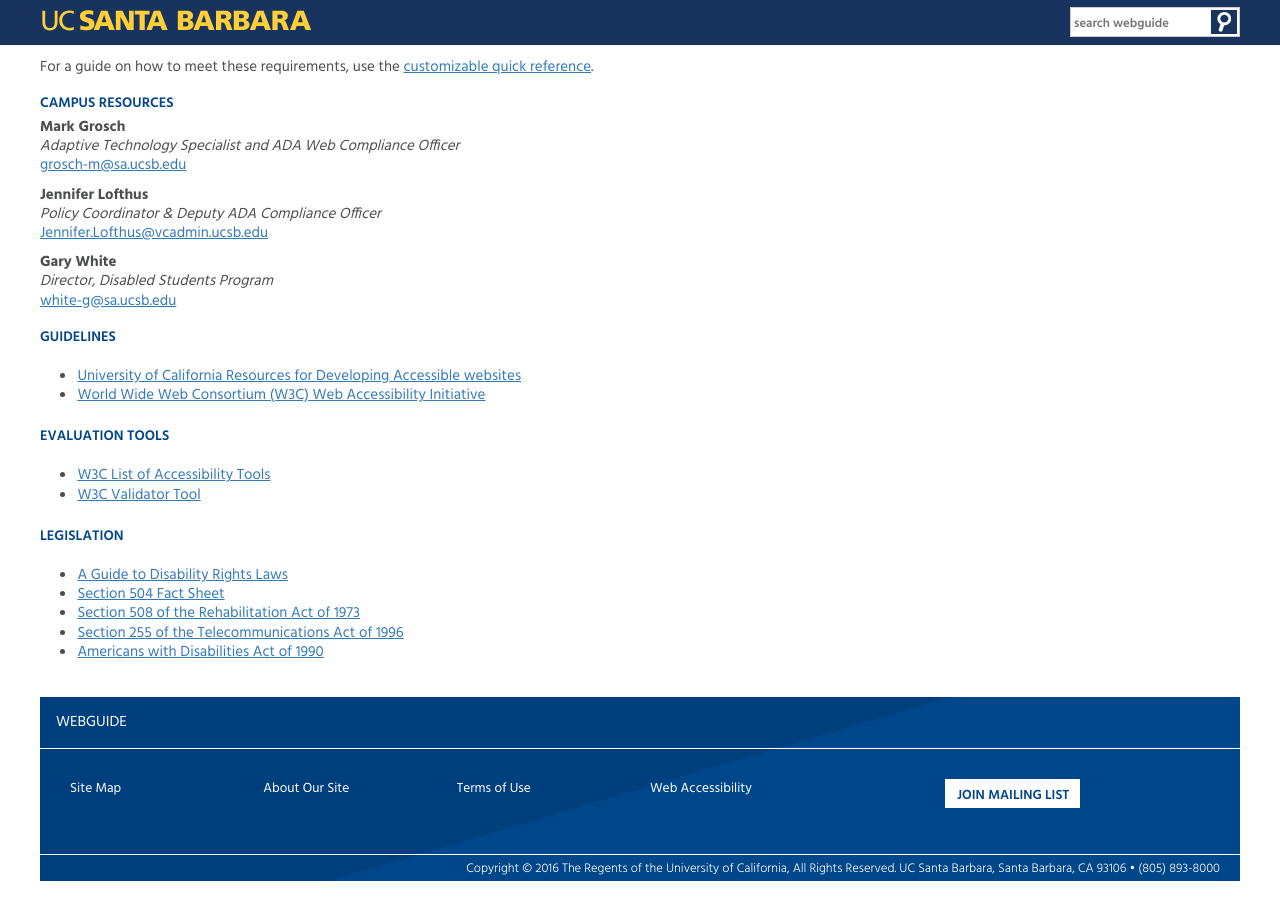
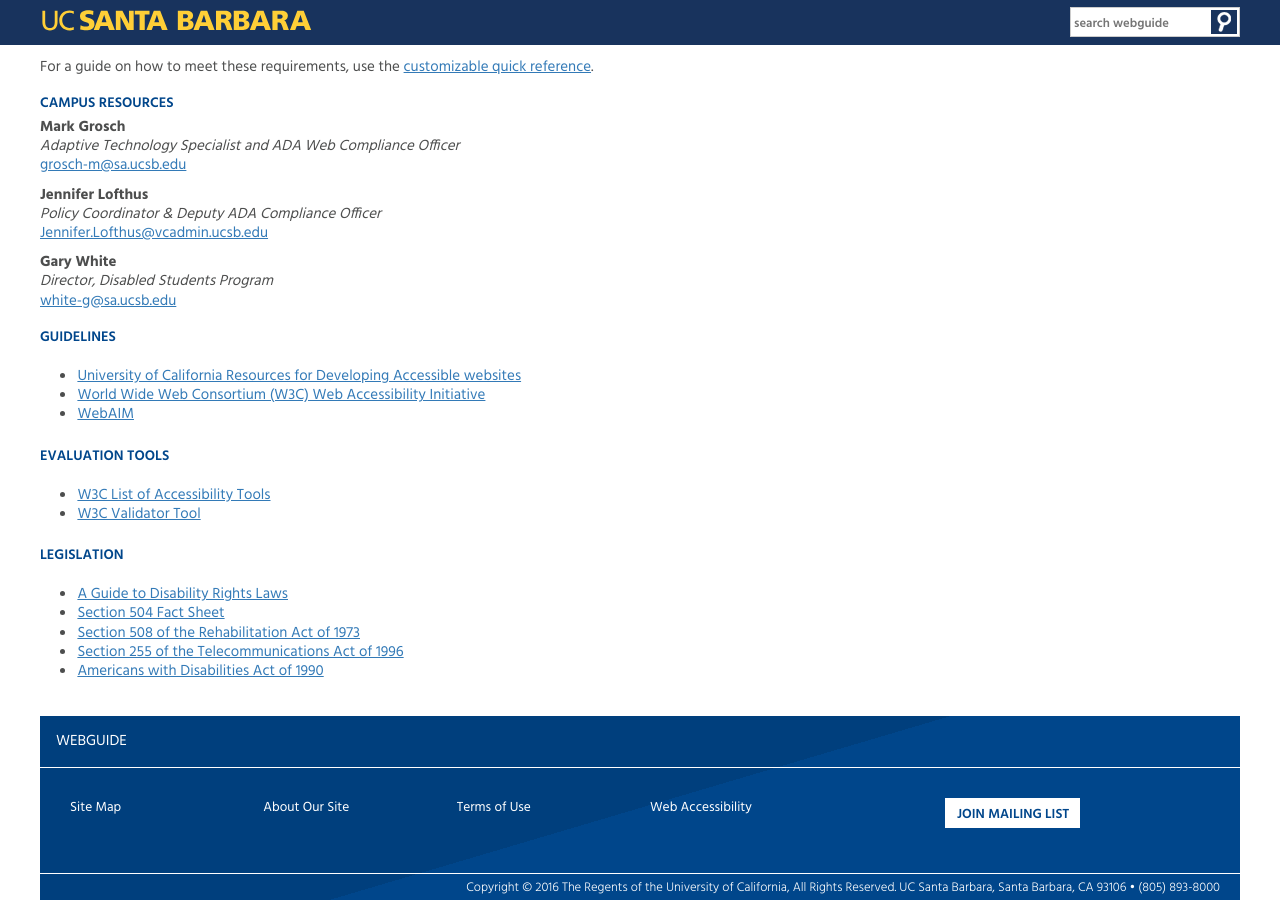
Before and after one commit to ucsb/webguide, a Jekyll site: the page built from web-accessibility.md, in a window 1280 px wide and 900 px high, scrolled down 1588 px. Built offline with Jekyll 4.4.1, drawn with Linux system fonts in a browser that asks for light colours.

Commit message:
Added WebAIM link

```diff
--- a/web-accessibility.md
+++ b/web-accessibility.md
@@ -126,6 +126,7 @@
 
 * [University of California Resources for Developing Accessible websites](http://www.ucop.edu/irc/itaccessibility/resources/)
 * [World Wide Web Consortium (W3C) Web Accessibility Initiative](http://www.w3.org/WAI/)
+* [WebAIM](http://webaim.org/)
 
 ### Evaluation Tools
 
```
